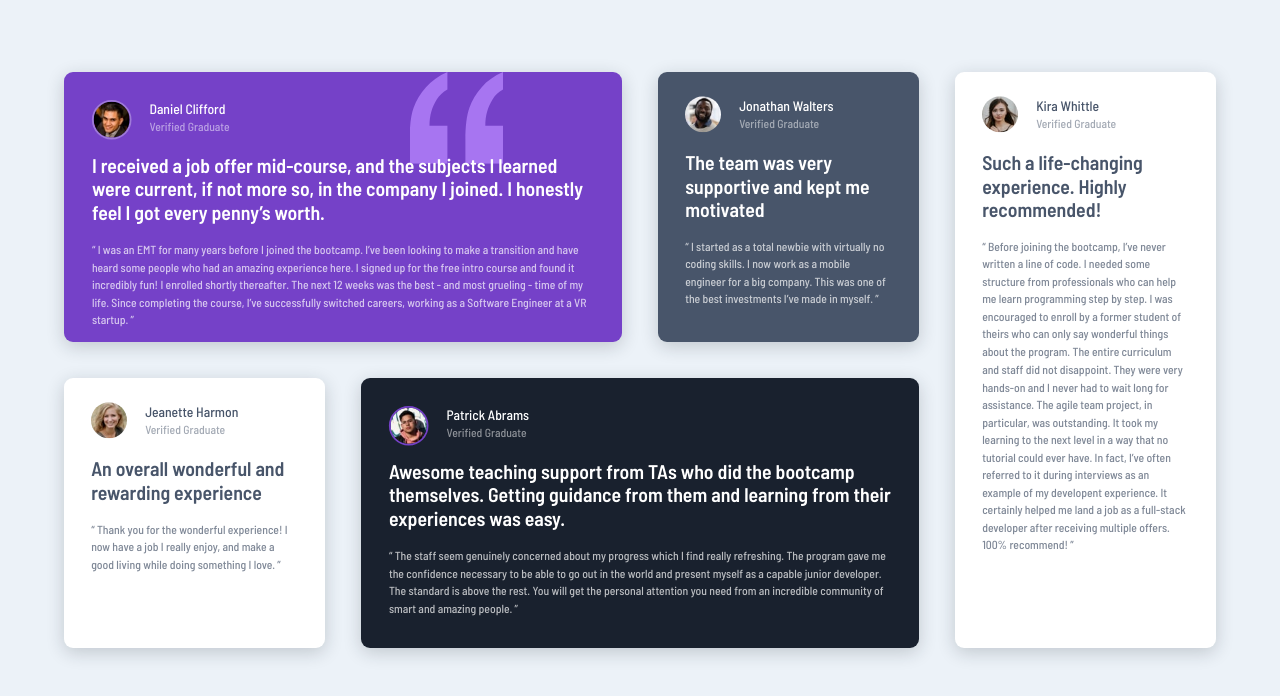
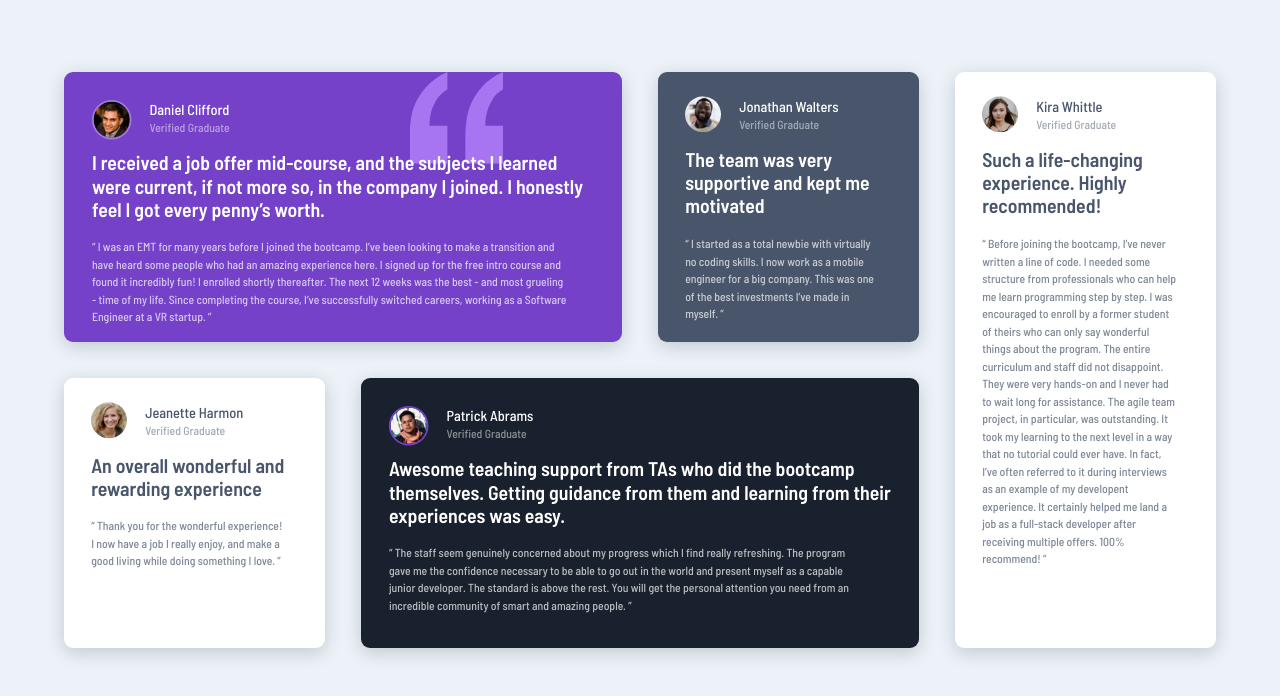
Before and after one commit to coder-txane/Testimonials-Grid-Section-Challenge-Hub, a plain HTML site: page index.html in a window 1280 px wide. Drawn offline with Linux system fonts and the light colour scheme.

Commit message:
Improved accessibility commit

```diff
--- a/Resources/css/index.css
+++ b/Resources/css/index.css
@@ -83,6 +83,10 @@ body {
    grid-row: 1 / 3;
 }
 
+.testimonial-boxes .review {
+   width: 95%;
+}
+
 #testimonial-one .profile-pic {
    border: rgba(255, 255, 255, 0.3) 2px solid;
 }
@@ -104,6 +108,7 @@ body {
 .username {
    margin: 0;
    font-weight: 500;
+   font-size: 16px;
 }
 
 .job-title {
@@ -152,7 +157,8 @@ body {
    }
 
    .favicon {
-      display: none;
+      position: absolute;
+      left: 60%;
    }
 
    #testimonial-one {
--- a/index.html
+++ b/index.html
@@ -6,7 +6,7 @@
 
   <link rel="icon" type="image/png" sizes="32x32" href="./images/favicon-32x32.png">
 
-  <title>Frontend Mentor | [Challenge Name Here]</title>
+  <title>Frontend Mentor | coder-txane</title>
 
   <link rel="stylesheet" href="Resources/css/index.css">
 
@@ -28,12 +28,12 @@
           <div class="profile-container">
             <img class="profile-pic" src="Resources/images/image-daniel.jpg">
               <div class="profile-details">
-                <h3 class="username">Daniel Clifford</h3>
-                  <h4 class="job-title">Verified Graduate</h4>
+                <p class="username">Daniel Clifford</p>
+                  <p class="job-title">Verified Graduate</p>
               </div>
           </div>
           <h1 class="header">I received a job offer mid-course, and the subjects I learned were current, if not more so, in the company I joined. I honestly feel I got every penny’s worth.</h1>
-            <h3 class="review">“ I was an EMT for many years before I joined the bootcamp. I’ve been looking to make a transition and have heard some people who had an amazing experience here. I signed up for the free intro course and found it incredibly fun! I enrolled shortly thereafter. The next 12 weeks was the best - and most grueling - time of my life. Since completing the course, I’ve successfully switched careers, working as a Software Engineer at a VR startup. ”</h3>
+            <h2 class="review">“ I was an EMT for many years before I joined the bootcamp. I’ve been looking to make a transition and have heard some people who had an amazing experience here. I signed up for the free intro course and found it incredibly fun! I enrolled shortly thereafter. The next 12 weeks was the best - and most grueling - time of my life. Since completing the course, I’ve successfully switched careers, working as a Software Engineer at a VR startup. ”</h2>
         </div>
         <img class="favicon" src="Resources/images/bg-pattern-quotation.svg">
       </div>
@@ -43,13 +43,12 @@
           <div class="profile-container">
             <img class="profile-pic" src="Resources/images/image-jonathan.jpg">
               <div class="profile-details">
-                <h3 class="username">Jonathan Walters</h3>
-                  <h4 class="job-title">Verified Graduate</h4>
+                <p class="username">Jonathan Walters</p>
+                  <p class="job-title">Verified Graduate</p>
               </div>
           </div>
           <h1 class="header">The team was very supportive and kept me motivated</h1>
-            <h3 class="review">“ I started as a total newbie with virtually no coding skills. I now work as a mobile engineer
-              for a big company. This was one of the best investments I’ve made in myself. ”</h3>
+            <h2 class="review">“ I started as a total newbie with virtually no coding skills. I now work as a mobile engineer for a big company. This was one of the best investments I’ve made in myself. ”</h2>
         </div>
       </div>
 
@@ -58,13 +57,12 @@
           <div class="profile-container">
             <img class="profile-pic" src="Resources/images/image-jeanette.jpg">
               <div class="profile-details">
-                <h3 class="username">Jeanette Harmon</h3>
-                  <h4 class="job-title">Verified Graduate</h4>
+                <p class="username">Jeanette Harmon</p>
+                  <p class="job-title">Verified Graduate</p>
               </div>
           </div>
           <h1 class="header">An overall wonderful and rewarding experience</h1>
-            <h3 class="review">“ Thank you for the wonderful experience! I now have a job I really enjoy, and make a good living
-              while doing something I love. ”</h3>
+            <h2 class="review">“ Thank you for the wonderful experience! I now have a job I really enjoy, and make a good living while doing something I love. ”</h2>
         </div>
       </div>
 
@@ -73,16 +71,16 @@
           <div class="profile-container">
             <img class="profile-pic" src="Resources/images/image-patrick.jpg">
               <div class="profile-details">
-                <h3 class="username">Patrick Abrams</h3>
-                  <h4 class="job-title">Verified Graduate</h4>
+                <p class="username">Patrick Abrams</p>
+                  <p class="job-title">Verified Graduate</p>
               </div>
           </div>
-          <h1 class="header">Awesome teaching support from TAs who did the bootcamp themselves. Getting guidance from them and
-            learning from their experiences was easy.</h1>
-            <h3 class="review">“ The staff seem genuinely concerned about my progress which I find really refreshing. The program
-              gave me the confidence necessary to be able to go out in the world and present myself as a capable
-              junior developer. The standard is above the rest. You will get the personal attention you need from
-              an incredible community of smart and amazing people. ”</h3>
+          <h1 class="header">Awesome teaching support from TAs who did the bootcamp themselves.
+            Getting guidance from them and learning from their experiences was easy.</h1>
+            <h2 class="review">“ The staff seem genuinely concerned about my progress which I find really
+              refreshing. The program gave me the confidence necessary to be able to go out in the world and
+              present myself as a capable junior developer. The standard is above the rest. You will get the
+              personal attention you need from an incredible community of smart and amazing people. ”</h2>
         </div>
       </div>
 
@@ -91,19 +89,19 @@
           <div class="profile-container">
             <img class="profile-pic" src="Resources/images/image-kira.jpg">
               <div class="profile-details">
-                <h3 class="username">Kira Whittle</h3>
-                  <h4 class="job-title">Verified Graduate</h4>
+                <p class="username">Kira Whittle</p>
+                  <p class="job-title">Verified Graduate</p>
               </div>
           </div>
           <h1 class="header">Such a life-changing experience. Highly recommended!</h1>
-            <h3 class="review">“ Before joining the bootcamp, I’ve never written a line of code. I needed some structure from
-              professionals who can help me learn programming step by step. I was encouraged to enroll by a former
+            <h2 class="review">“ Before joining the bootcamp, I’ve never written a line of code. I needed some structure
+              from professionals who can help me learn programming step by step. I was encouraged to enroll by a former
               student of theirs who can only say wonderful things about the program. The entire curriculum and staff
               did not disappoint. They were very hands-on and I never had to wait long for assistance. The agile team
               project, in particular, was outstanding. It took my learning to the next level in a way that no tutorial
               could ever have. In fact, I’ve often referred to it during interviews as an example of my developent
               experience. It certainly helped me land a job as a full-stack developer after receiving multiple offers.
-              100% recommend! ”</h3>
+              100% recommend! ”</h2>
         </div>
       </div>
 
```
Also changed, not shown: Resources/index.css (deleted).
